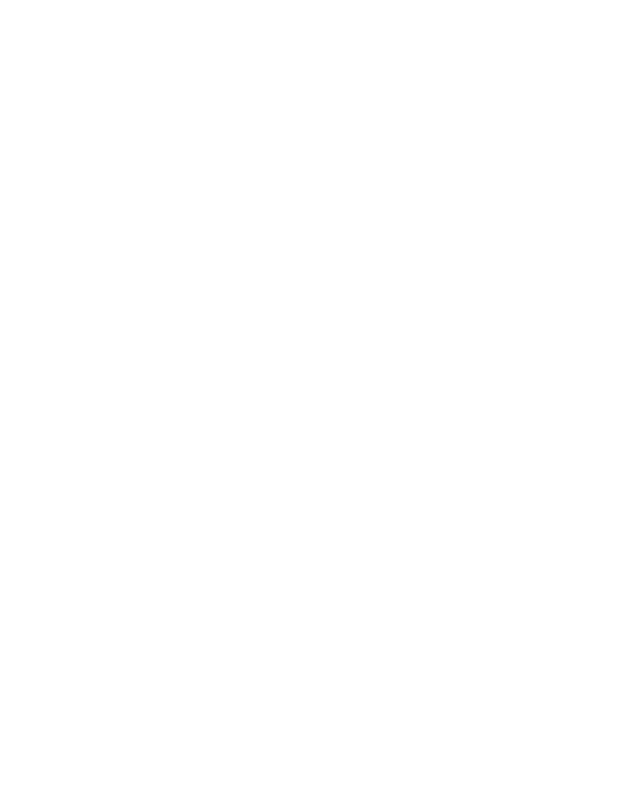
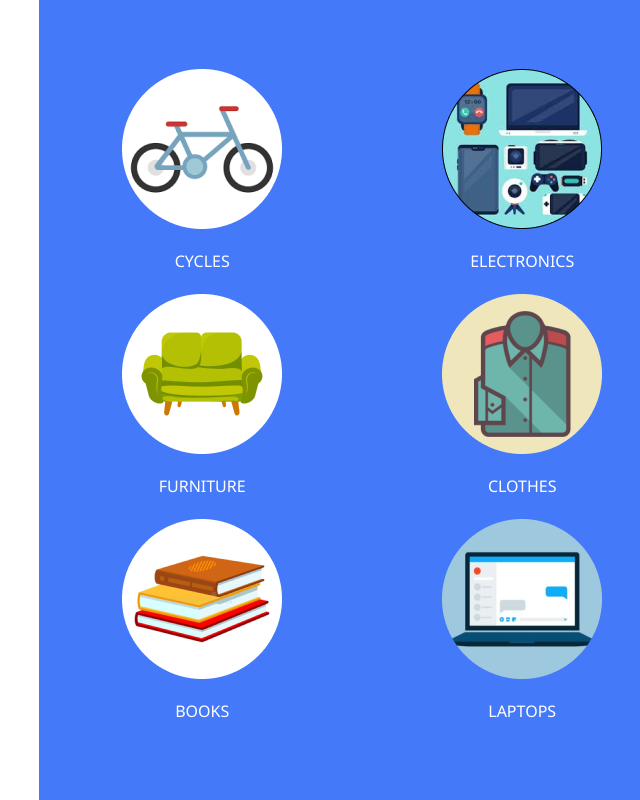
Before and after one commit to madhur1729/olx, a plain HTML site: page home.html in a window 1280 px wide. Shown: the whole page, without its empty margins (601-1241 px from the left). Drawn offline with Linux system fonts and the light colour scheme.

Commit message:
right hand side

```diff
--- a/CSS/home.css
+++ b/CSS/home.css
@@ -1,7 +1,50 @@
+
+html, body {
+    height: 100%;
+    margin: 0;
+  }
+
+.right_side {
+    margin-right: 0px;
+    margin-left: auto;
+    background-color: #447AFA;
+    height: 100%;
+    width: 50%;
+    display: flex;
+    flex-direction: column;
+    flex-wrap: wrap;
+    justify-content: center;
+}
+
+.categories {
+    padding-left: 13%;
+    padding-top: 1%;
+    padding-bottom: 1%;
+    height:212px;
+    width: 160px;
 
 
-.right_side{
-    color: blue;
-    height: 100%;
-    width: 50%;
 }
+.items{
+    height: 160px;
+    width: 160px;
+    margin-top: 0;
+    margin-bottom: auto;
+}
+
+.items img{
+    height: 160px;
+    width: 160px;
+    object-fit: fill;
+}
+
+.categories h4{
+
+    width: 160px;
+    height: 30px;
+    text-align: center;
+    color: white;
+    font-family: 'Segoe UI', Tahoma, Geneva, Verdana, sans-serif;
+    font-weight: 400;
+    font-size: 16px;
+}
--- a/home.html
+++ b/home.html
@@ -9,8 +9,56 @@
 
 </head>
 <body>
+
     <div class="right_side" id="rhs">
-
+        <div class="categories" >
+            <a href="#">
+                <div class="items">
+                    <img src="img/cycle.png">
+                </div>
+            </a>
+            <h4>CYCLES</h4>
+        </div>
+        <div class="categories" >
+            <a href="#">
+                <div class="items">
+                    <img src="img/furniture.png">
+                </div>
+            </a>
+            <h4>FURNITURE</h4>
+        </div>
+        <div class="categories" >
+            <a href="#">
+                <div class="items">
+                    <img src="img/books.png">
+                </div>
+            </a>
+            <h4>BOOKS</h4>
+        </div>
+        <div class="categories" >
+            <a href="#">
+                <div class="items">
+                    <img src="img/electronics.png">
+                </div>
+            </a>
+            <h4>ELECTRONICS</h4>
+        </div>
+        <div class="categories" >
+            <a href="#">
+                <div class="items">
+                    <img src="img/clothe.png">
+                </div>
+            </a>
+            <h4>CLOTHES</h4>
+        </div>
+        <div class="categories" >
+            <a href="#">
+                <div class="items">
+                    <img src="img/laptops.png">
+                </div>
+            </a>
+            <h4>LAPTOPS</h4>
+        </div>
     </div>
 
 </body>
```
Also changed, not shown: img/books.png (added), img/clothe.png (added), img/cycle.png (added), img/electronics.png (added), img/furniture.png (added), img/laptops.png (added).
